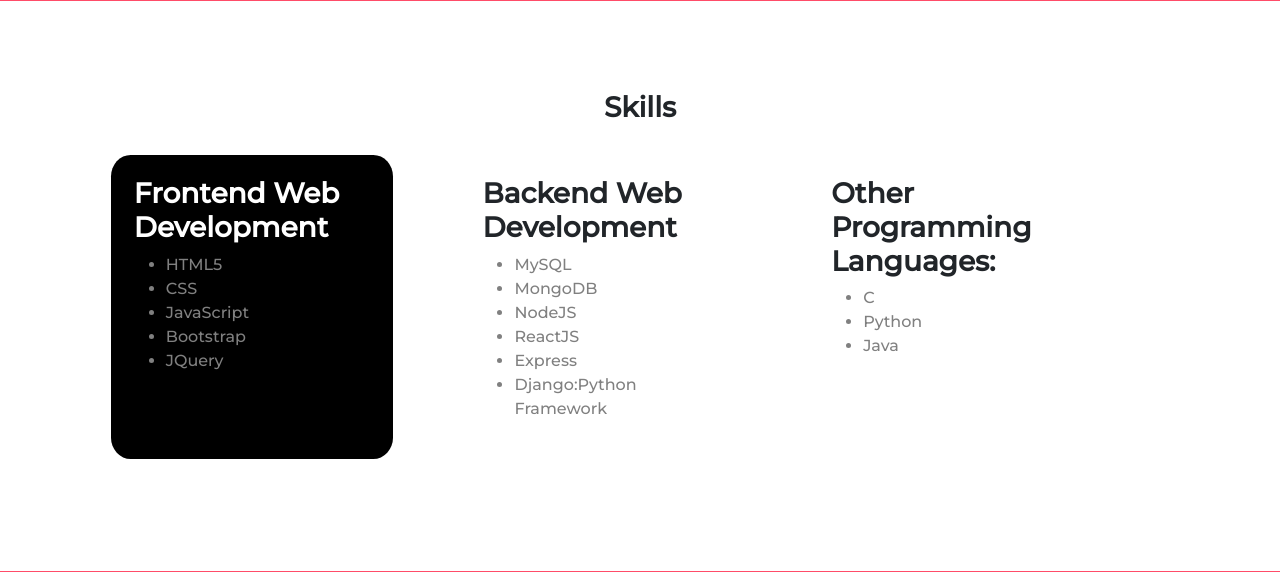
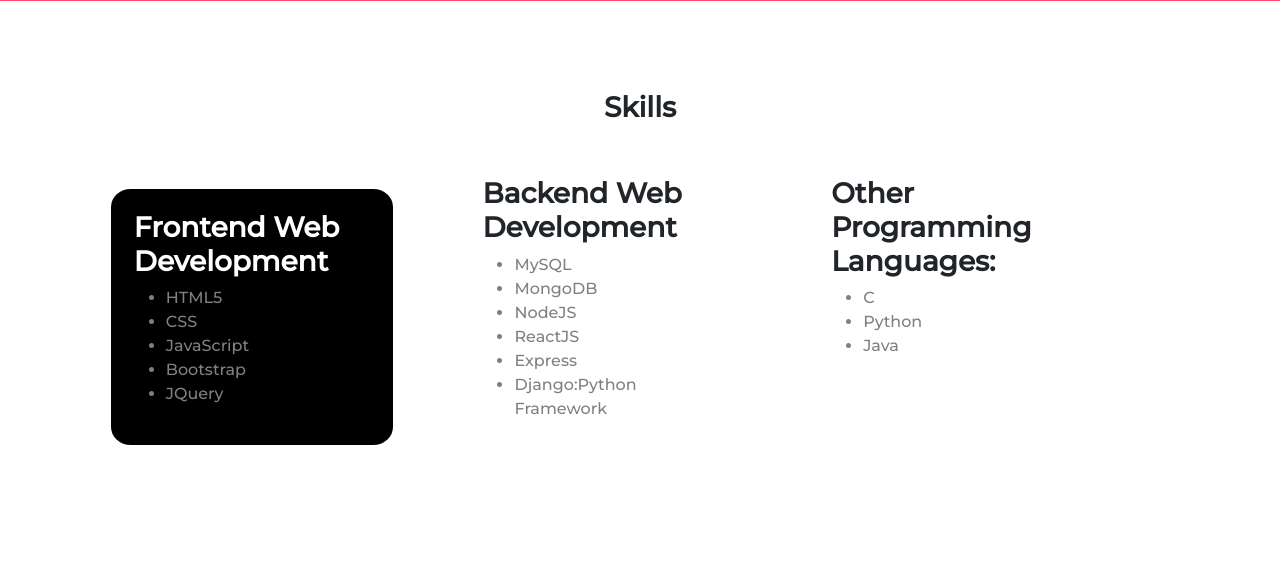
Before and after one commit to shivakumar2608/shiva-kumar-cv2, a PHP site: page /index.html in a window 1280 px wide, with the pointer over the restyled element. Shown: the part 684-1256 px from the top of the page. Run offline with PHP 8.4, Linux system fonts and the light colour scheme.

Commit message:
Update style.css

```diff
--- a/style.css
+++ b/style.css
@@ -41,7 +41,7 @@
     /* border: 1px solid black; */
 }
 .skill-box:hover{
-    margin: 2% 3%;
+    margin: 5% 3%;
     padding: 2%;
     /* border: 1px solid black; */
     color: white;
```
